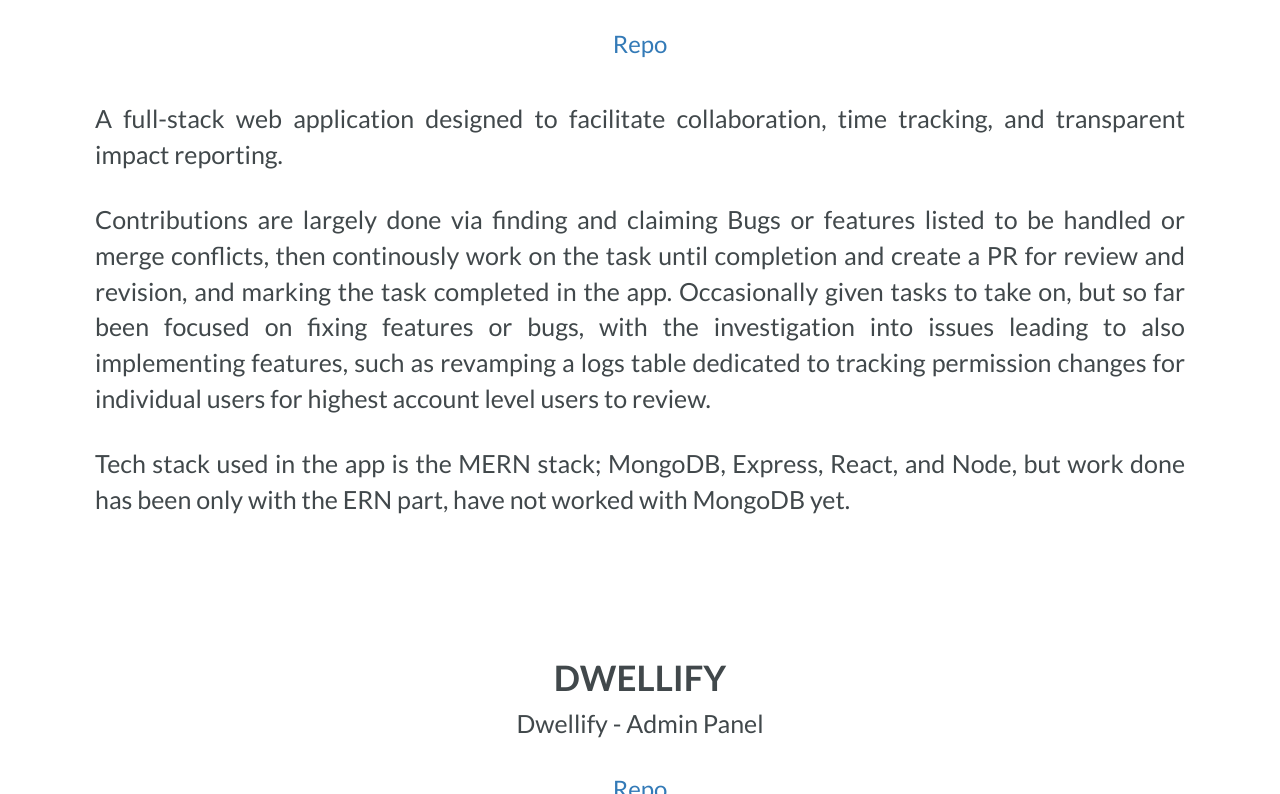
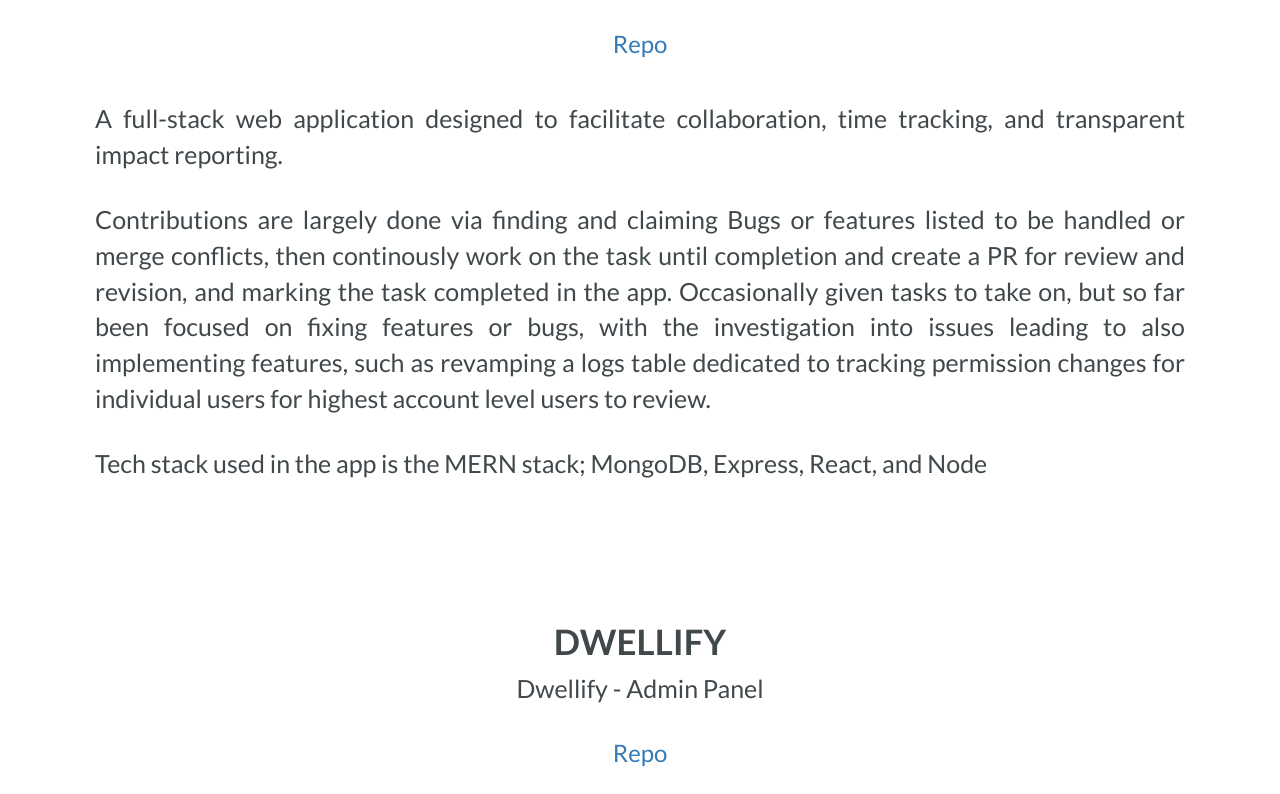
Before and after one commit to AnthonyWeathers/AnthonyWeathers.github.io, a plain HTML site: page index.html in a window 1280 px wide. Shown: the part 2006-2800 px from the top of the page. Drawn offline with nearby package versions, Linux system fonts and the light colour scheme; a script that the page names is missing.

Commit message:
Removed some leftover outdated text

```diff
--- a/index.html
+++ b/index.html
@@ -41,7 +41,7 @@
           <h1>Anthony Weathers</h1>
           <div class="vertical-line"></div>
           <p>
-            Python Software Developer
+            Software Developer
             <br />
             <!-- INTERDUM VIVAMUS DONCE SED LIBERO. -->
           </p>
@@ -121,8 +121,7 @@
               <br />
               <p>
                 Tech stack used in the app is the MERN stack; MongoDB, Express,
-                React, and Node, but work done has been only with the ERN part,
-                have not worked with MongoDB yet.
+                React, and Node
               </p>
             </div>
             <br />
```
